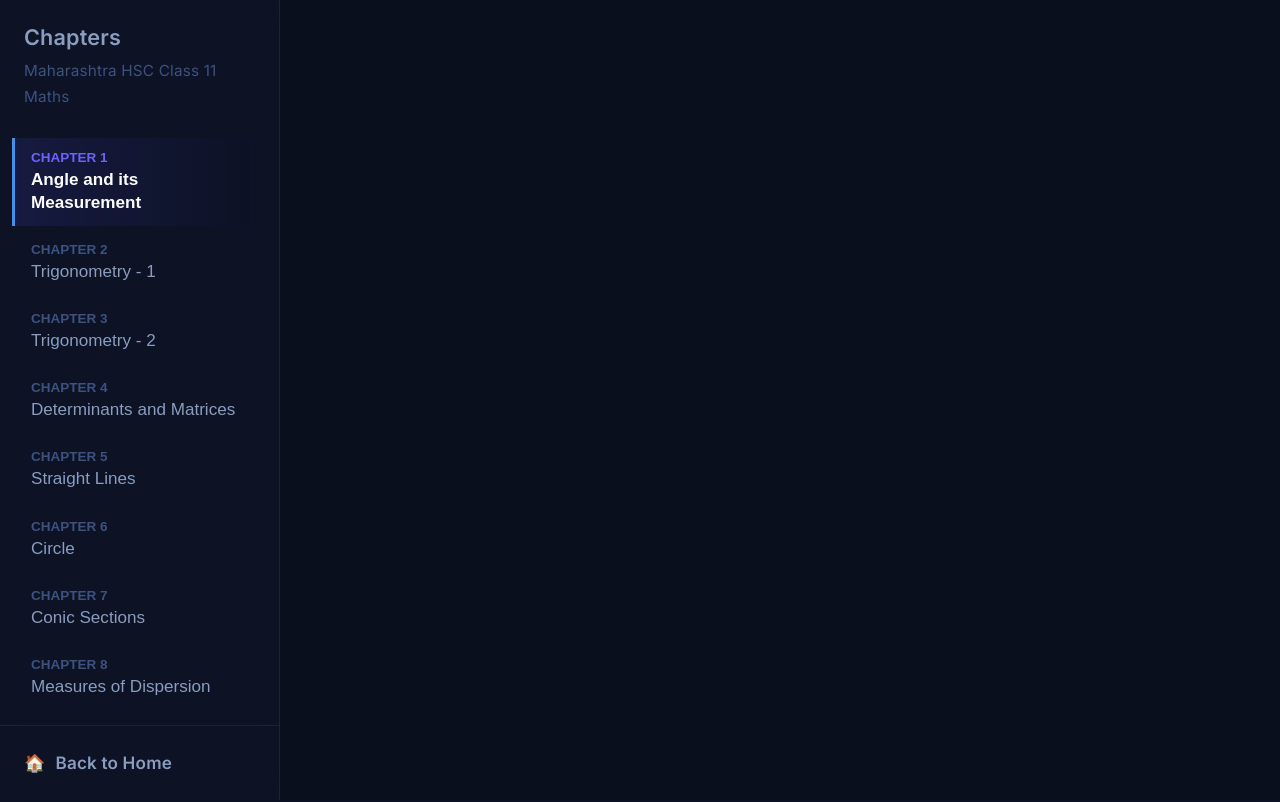
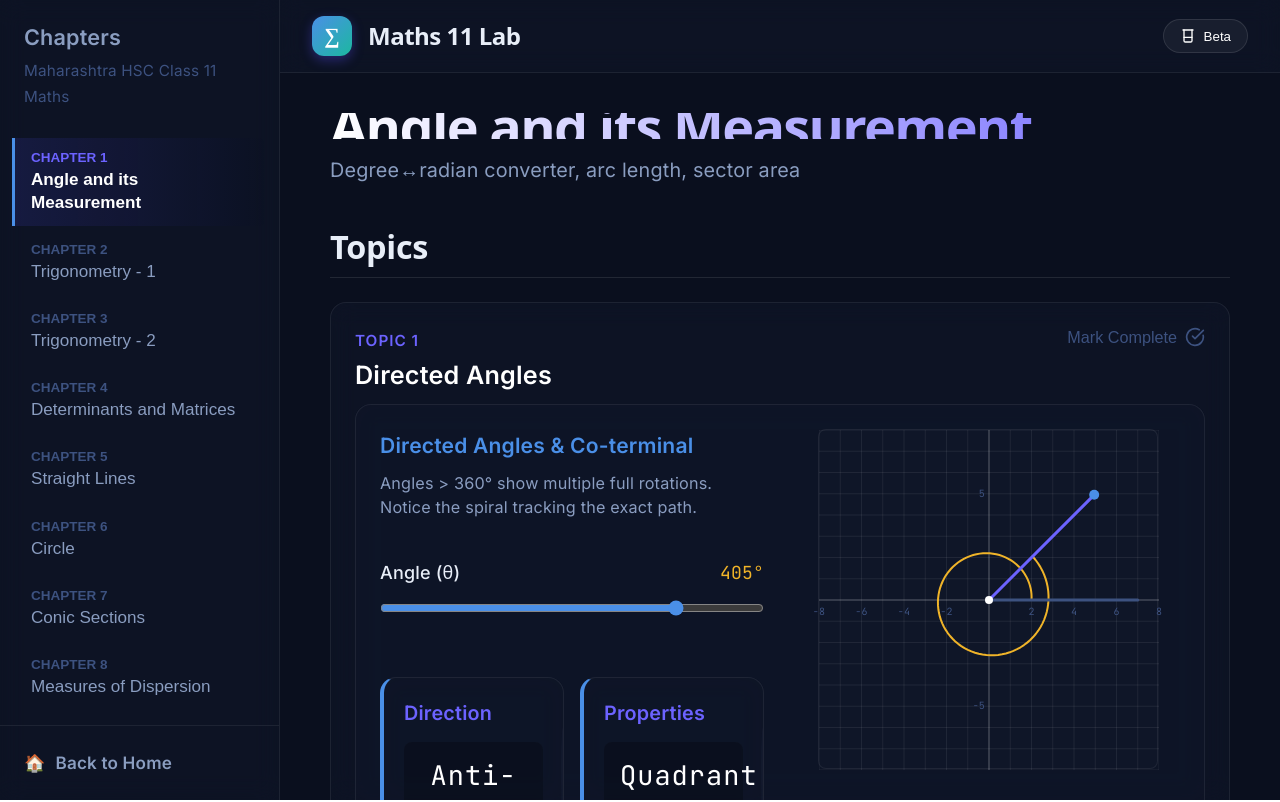
Before and after one commit to kunalquantum/Smartbook365.com, a React (Vite) app: page /maths in a window 1280 px wide. Shown: the top 802 px of the page. Built offline with nearby package versions, Linux system fonts and the light colour scheme.

Commit message:
Version 4

```diff
--- a/src/modules/maths/maths.css
+++ b/src/modules/maths/maths.css
@@ -76,3 +76,25 @@
   pointer-events: none;
   z-index: -1;
 }
+
+/* Layout */
+.maths-theme .app-container {
+  display: flex !important;
+  min-height: 100vh;
+  width: 100%;
+  overflow: hidden;
+}
+
+.maths-theme .main-content {
+  flex: 1;
+  display: flex;
+  flex-direction: column;
+  height: 100vh;
+  overflow: hidden;
+}
+
+.maths-theme .page-content {
+  flex: 1;
+  overflow-y: auto;
+  padding: 40px;
+}
```
